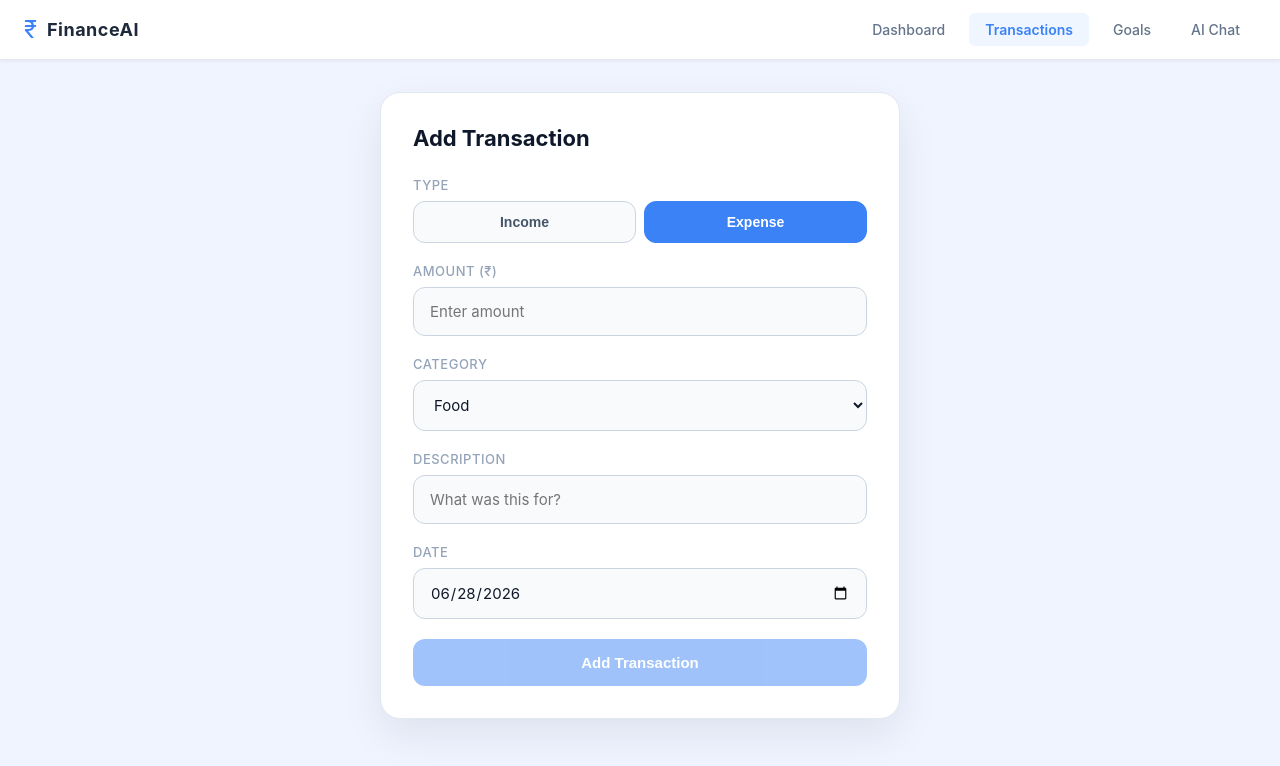
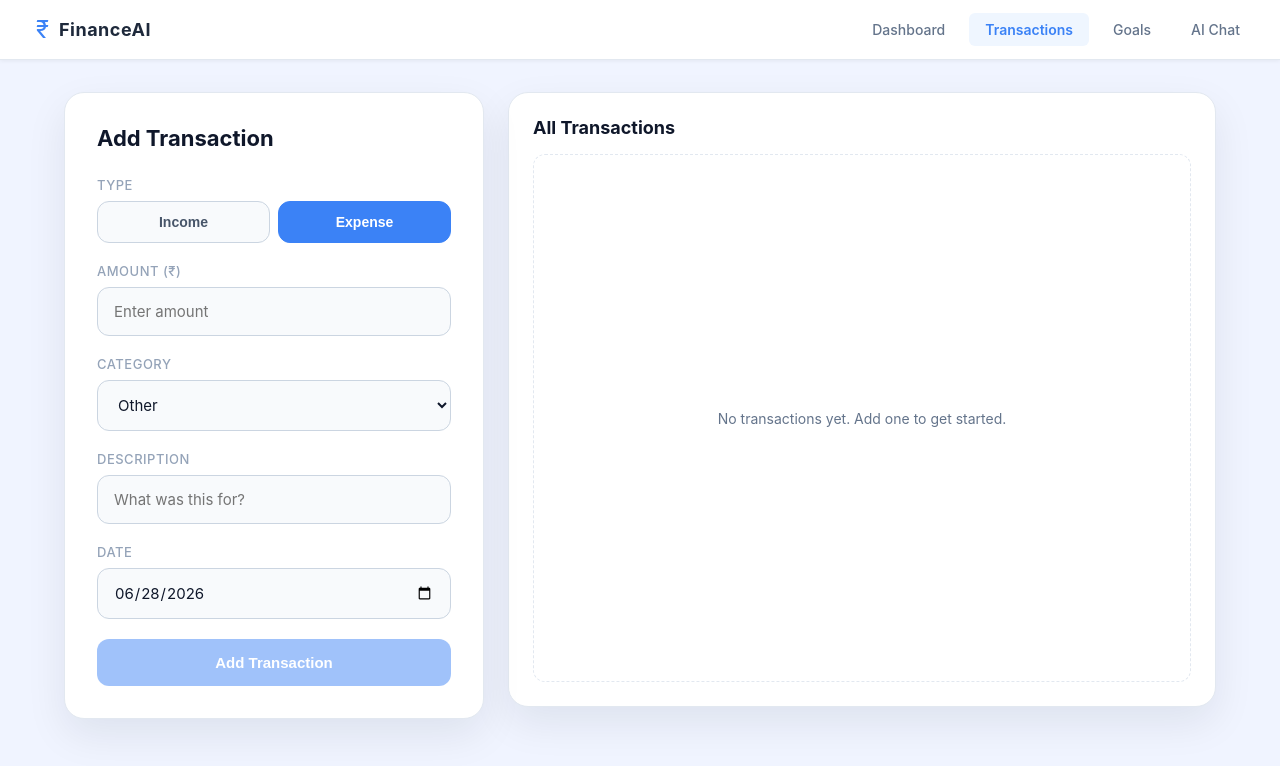
Before and after one commit to charandeepk/AI-Based-Finance-tracker-, an Angular app in the folder finance-tracker/: page /transactions in a window 1280 px wide. Shown: the top 766 px of the page. Built offline with nearby package versions, Linux system fonts and the light colour scheme.

Commit message:
brand updates

```diff
--- a/finance-tracker/src/app/app.html
+++ b/finance-tracker/src/app/app.html
@@ -1,2 +1,6 @@
-<app-header />
-<router-outlet />
+<div class="app-shell">
+    <app-header />
+    <main class="app-content">
+        <router-outlet />
+    </main>
+</div>
--- a/finance-tracker/src/app/app.scss
+++ b/finance-tracker/src/app/app.scss
@@ -0,0 +1,7 @@
+.app-shell {
+  min-height: 100vh;
+}
+
+.app-content {
+  padding-top: 60px;
+}
--- a/finance-tracker/src/app/features/transactions/components/transaction-form/transaction-form.html
+++ b/finance-tracker/src/app/features/transactions/components/transaction-form/transaction-form.html
@@ -1,3 +1,5 @@
+<div class="transactions-page">
+    <div class="transactions-page__form">
         <div class="form-container">
             <h2 class="form-container__title">Add Transaction</h2>
 
@@ -32,8 +34,9 @@
                 <div class="form-group">
                     <label>Category</label>
                     <select formControlName="category">
-                <option value="">Select category</option>
-                <option *ngFor="let category of getCategoriesForType(transactionForm.get('type')?.value || 'expense')"
+                        <option value>Select category</option>
+                        <option
+                            *ngFor="let category of getCategoriesForType(transactionForm.get('type')?.value || 'expense')"
                             [value]="category">
                             {{ category | titlecase }}
                         </option>
@@ -58,3 +61,37 @@
 
             </form>
         </div>
+    </div>
+
+    <div class="transactions-page__list">
+        <div class="list-container">
+            <h2 class="list-container__title">All Transactions</h2>
+
+            <div class="empty" *ngIf="transactions.length === 0">
+                <p>No transactions yet. Add one to get started.</p>
+            </div>
+
+            <div class="list-scroll" *ngIf="transactions.length > 0">
+                <div class="transaction-item" *ngFor="let t of transactions">
+                    <div class="transaction-item__left">
+                        <span class="transaction-item__category">{{ t.category
+                            }}</span>
+                        <span class="transaction-item__description">{{
+                            t.description || 'No description' }}</span>
+                        <span class="transaction-item__date">{{ t.date }}</span>
+                    </div>
+                    <div class="transaction-item__right">
+                        <span class="transaction-item__amount"
+                            [class.income]="t.type === 'income'"
+                            [class.expense]="t.type === 'expense'">
+                            {{ t.type === 'income' ? '+' : '-' }}₹{{ t.amount |
+                            number }}
+                        </span>
+                        <button class="btn-delete"
+                            (click)="delete(t.id)">✕</button>
+                    </div>
+                </div>
+            </div>
+        </div>
+    </div>
+</div>
--- a/finance-tracker/src/app/features/transactions/components/transaction-form/transaction-form.scss
+++ b/finance-tracker/src/app/features/transactions/components/transaction-form/transaction-form.scss
@@ -1,6 +1,4 @@
 .form-container {
-  max-width: 520px;
-  margin: 32px auto;
   padding: 32px;
   background-color: #ffffff;
   border-radius: 20px;
@@ -104,3 +102,136 @@
     transform: translateY(-1px);
   }
 }
+.transactions-page {
+  display: grid;
+  grid-template-columns: 420px 1fr;
+  gap: 24px;
+  padding: 32px 24px;
+  max-width: 1200px;
+  margin: 0 auto;
+  align-items: start;
+
+  &__form {
+    position: sticky;
+    top: 24px;
+  }
+}
+
+.list-container {
+  background-color: #ffffff;
+  border: 1px solid #e2e8f0;
+  box-shadow: 0 16px 40px rgba(15, 23, 42, 0.08);
+  border-radius: 20px;
+  padding: 24px;
+  height: 615px;
+  display: flex;
+  flex-direction: column;
+
+  &__title {
+    font-size: 18px;
+    font-weight: 700;
+    color: #0f172a;
+    margin-bottom: 16px;
+    flex-shrink: 0;
+  }
+}
+
+.list-scroll {
+  flex: 1;
+  overflow-y: auto;
+  padding-right: 4px;
+
+  &::-webkit-scrollbar {
+    width: 4px;
+  }
+
+  &::-webkit-scrollbar-track {
+    background: #f1f5f9;
+    border-radius: 4px;
+  }
+
+  &::-webkit-scrollbar-thumb {
+    background: #cbd5e1;
+    border-radius: 4px;
+  }
+}
+
+.empty {
+  flex: 1;
+  display: flex;
+  align-items: center;
+  justify-content: center;
+  border: 1px dashed #e2e8f0;
+  border-radius: 12px;
+
+  p {
+    color: #64748b;
+    font-size: 14px;
+  }
+}
+
+.transaction-item {
+  display: flex;
+  align-items: center;
+  justify-content: space-between;
+  padding: 16px 20px;
+  border: 1px solid #e2e8f0;
+  border-radius: 12px;
+  margin-bottom: 10px;
+  transition: border-color 0.2s ease;
+
+  &:hover {
+    border-color: #3b82f6;
+  }
+
+  &__left {
+    display: flex;
+    flex-direction: column;
+    gap: 4px;
+  }
+
+  &__category {
+    font-size: 13px;
+    font-weight: 600;
+    color: #1e293b;
+    text-transform: capitalize;
+  }
+
+  &__description {
+    font-size: 13px;
+    color: #64748b;
+  }
+
+  &__date {
+    font-size: 12px;
+    color: #94a3b8;
+  }
+
+  &__right {
+    display: flex;
+    align-items: center;
+    gap: 16px;
+  }
+
+  &__amount {
+    font-size: 16px;
+    font-weight: 700;
+
+    &.income { color: #16a34a; }
+    &.expense { color: #dc2626; }
+  }
+}
+
+.btn-delete {
+  background: none;
+  color: #94a3b8;
+  font-size: 14px;
+  padding: 4px 8px;
+  border-radius: 6px;
+  transition: all 0.2s ease;
+
+  &:hover {
+    background-color: #fee2e2;
+    color: #dc2626;
+  }
+}
--- a/finance-tracker/src/app/features/transactions/components/transaction-form/transaction-form.ts
+++ b/finance-tracker/src/app/features/transactions/components/transaction-form/transaction-form.ts
@@ -1,7 +1,7 @@
 import { CommonModule } from '@angular/common';
-import { Component } from '@angular/core';
+import { Component, OnInit } from '@angular/core';
 import { FormBuilder, FormGroup, ReactiveFormsModule, Validators } from '@angular/forms';
-import { Router } from '@angular/router';
+import { Transaction } from '../../../../core/models/transaction.model';
 import { FinanceService } from '../../../../core/services/finance.service';
 
 @Component({
@@ -11,38 +11,52 @@ import { FinanceService } from '../../../../core/services/finance.service';
   templateUrl: './transaction-form.html',
   styleUrl: './transaction-form.scss'
 })
-export class TransactionForm {
+export class TransactionForm implements OnInit {
   transactionForm: FormGroup;
-  incomeCategories = ['salary', 'business', 'freelance', 'investments', 'other'];
-  expenseCategories = ['food', 'travel', 'rent', 'health', 'entertainment', 'shopping', 'education', 'other'];
+  transactions: Transaction[] = [];
+
+  incomeCategories = ['salary', 'freelance', 'investments', 'other'];
+  expenseCategories = ['food', 'transport', 'housing', 'entertainment', 'health', 'shopping', 'education', 'other'];
 
   constructor(
     private fb: FormBuilder,
-    private financeService: FinanceService,
-    private router: Router
+    private financeService: FinanceService
   ) {
     this.transactionForm = this.fb.group({
       type: ['expense'],
       amount: [null, [Validators.required, Validators.min(1)]],
-      category: [this.expenseCategories[0]],
+      category: ['other'],
       description: [''],
       date: [new Date().toISOString().split('T')[0]]
     });
   }
 
-  setType(type: 'income' | 'expense'): void {
-    const defaultCategory = type === 'income' ? this.incomeCategories[0] : this.expenseCategories[0];
-    this.transactionForm.patchValue({ type, category: defaultCategory });
+  ngOnInit(): void {
+    this.financeService.getTransactions().subscribe(transactions => {
+      this.transactions = transactions;
+    });
   }
 
-  getCategoriesForType(type: 'income' | 'expense'): string[] {
+  getCategoriesForType(type: string): string[] {
     return type === 'income' ? this.incomeCategories : this.expenseCategories;
+  }
+
+  setType(type: 'income' | 'expense'): void {
+    this.transactionForm.patchValue({ type, category: '' });
   }
 
   onSubmit(): void {
     if (this.transactionForm.valid) {
       this.financeService.addTransaction(this.transactionForm.value);
-      this.router.navigate(['/dashboard']);
+      this.transactionForm.patchValue({
+        amount: null,
+        description: '',
+        category: ''
+      });
     }
   }
+
+  delete(id: string): void {
+    this.financeService.deleteTransaction(id);
+  }
 }
--- a/finance-tracker/src/app/features/transactions/components/transaction-list/transaction-list.html
+++ b/finance-tracker/src/app/features/transactions/components/transaction-list/transaction-list.html
@@ -1,12 +1,17 @@
 <div class="transaction-list">
-    <h2 class="transaction-list__title">Recent Transactions</h2>
+    <div class="transaction-list__header">
+        <h2 class="transaction-list__title">Recent Transactions</h2>
+        <a routerLink="/transactions" class="transaction-list__viewall">View All
+            →</a>
+    </div>
 
     <div class="empty" *ngIf="transactions.length === 0">
         <p>No transactions yet. Add one to get started.</p>
     </div>
 
     <div class="transaction-list__scroll" *ngIf="transactions.length > 0">
-        <div class="transaction-item" *ngFor="let t of transactions">
+        <div class="transaction-item"
+            *ngFor="let t of transactions | slice:0:5">
             <div class="transaction-item__left">
                 <span class="transaction-item__category">{{ t.category }}</span>
                 <span class="transaction-item__description">{{ t.description ||
--- a/finance-tracker/src/app/features/transactions/components/transaction-list/transaction-list.scss
+++ b/finance-tracker/src/app/features/transactions/components/transaction-list/transaction-list.scss
@@ -7,6 +7,24 @@
   height: 460px;
   display: flex;
   flex-direction: column;
+
+  &__header {
+    display: flex;
+    align-items: center;
+    justify-content: space-between;
+    margin-bottom: 16px;
+    flex-shrink: 0;
+  }
+
+  &__viewall {
+    font-size: 13px;
+    font-weight: 500;
+    color: #3b82f6;
+
+    &:hover {
+      text-decoration: underline;
+    }
+  }
 
   &__title {
     font-size: 16px;
--- a/finance-tracker/src/app/features/transactions/components/transaction-list/transaction-list.ts
+++ b/finance-tracker/src/app/features/transactions/components/transaction-list/transaction-list.ts
@@ -1,12 +1,13 @@
 import { CommonModule } from '@angular/common';
 import { Component, OnInit } from '@angular/core';
+import { RouterLink } from '@angular/router';
 import { Transaction } from '../../../../core/models/transaction.model';
 import { FinanceService } from '../../../../core/services/finance.service';
 
 @Component({
   selector: 'app-transaction-list',
   standalone: true,
-  imports: [CommonModule],
+  imports: [CommonModule, RouterLink],
   templateUrl: './transaction-list.html',
   styleUrl: './transaction-list.scss'
 })
--- a/finance-tracker/src/app/shared/components/header/header.html
+++ b/finance-tracker/src/app/shared/components/header/header.html
@@ -1,8 +1,9 @@
 <header class="header">
-    <div class="header__brand">
+    <a class="header__brand" routerLink="/dashboard"
+        aria-label="Go to dashboard">
         <span class="header__logo">₹</span>
         <span class="header__title">FinanceAI</span>
-    </div>
+    </a>
 
     <nav class="header__nav">
         <a routerLink="/dashboard" routerLinkActive="active">Dashboard</a>
--- a/finance-tracker/src/app/shared/components/header/header.scss
+++ b/finance-tracker/src/app/shared/components/header/header.scss
@@ -1,4 +1,9 @@
 .header {
+  position: fixed;
+  top: 0;
+  left: 0;
+  right: 0;
+  z-index: 1000;
   display: flex;
   align-items: center;
   justify-content: space-between;
@@ -9,9 +14,20 @@
   box-shadow: 0 1px 4px rgba(0, 0, 0, 0.06);
 
   &__brand {
-    display: flex;
+    display: inline-flex;
     align-items: center;
     gap: 10px;
+    padding: 8px 12px;
+    border-radius: 8px;
+    color: #1e293b;
+    text-decoration: none;
+    cursor: pointer;
+    transition: background-color 0.2s ease, transform 0.2s ease;
+
+    &:hover {
+      background-color: #eff6ff;
+      transform: translateY(-1px);
+    }
   }
 
   &__logo {
```
Lines whose indentation alone changed are shown as unchanged.
